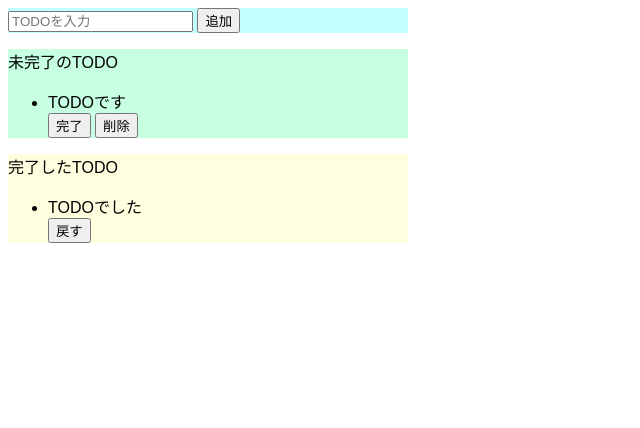
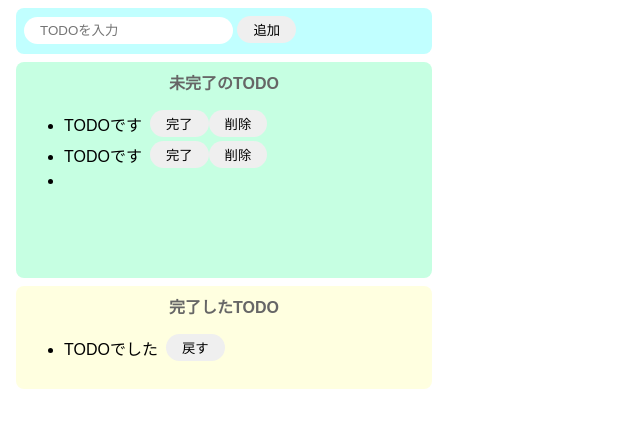
Before and after one commit to gadname/Todo.js, a website built with Parcel: page src/index.html in a window 1280 px wide. Both pictures are taken after a click on the button "追加". Shown: the whole page, without its empty margins (0-640 px from the left). Built offline with nearby package versions, Linux system fonts and the light colour scheme.

Commit message:
Update 3 files

```diff
--- a/src/index.html
+++ b/src/index.html
@@ -7,13 +7,18 @@
 
   <body>
     <div class="input-area">
-      <input placeholder="TODOを入力" />
-      <button>追加</button>
+      <input id="add-text" placeholder="TODOを入力" />
+      <button id="add-button">追加</button>
     </div>
     <div class="incomplete-area">
-      <p>未完了のTODO</p>
-      <ul>
-        <div>
+      <p class="title">未完了のTODO</p>
+      <ul id="incomplete-list">
+        <div class="list-row">
+          <li>TODOです</li>
+          <button>完了</button>
+          <button>削除</button>
+        </div>
+        <div class="list-row">
           <li>TODOです</li>
           <button>完了</button>
           <button>削除</button>
@@ -21,9 +26,9 @@
       </ul>
     </div>
     <div class="complete-area">
-      <p>完了したTODO</p>
+      <p class="title">完了したTODO</p>
       <ul>
-        <div>
+        <div class="list-row">
           <li>TODOでした</li>
           <button>戻す</button>
         </div>
--- a/src/index.mjs
+++ b/src/index.mjs
@@ -1 +1,28 @@
 import "./styles.css";
+const onClickAdd = () => {
+  const inputText = document.getElementById("add-text").value;
+  document.getElementById("add-text").value = "";
+
+  const div = document.createElement("div");
+  div.className = "list-row";
+
+  const li = document.createElement("li");
+  li.innerText = inputText;
+
+  const completeButton = document.createElement("button");
+  completeButton.innerText = "完了";
+
+  //削除ボタンのタグ生成
+  const deleteButton = document.createElement("button");
+  deleteButton.innerText = "削除";
+  console.log(deleteButton);
+
+  div.appendChild(li);
+
+  const incompleteList = document.getElementById("incomplete-list");
+  incompleteList.appendChild(div); // ここでエラーが発生していた部分を修正
+};
+
+document
+  .getElementById("add-button")
+  .addEventListener("click", () => onClickAdd());
--- a/src/styles.css
+++ b/src/styles.css
@@ -1,17 +1,68 @@
 body {
   font-family: sans-serif;
+}
+
+input {
+}
+
+input {
+  border-radius: 16px;
+  border: none;
+  padding: 6px 16px;
+  outline: none;
+}
+
+button {
+  border-radius: 16px;
+  border: none;
+  padding: 4px 16px;
+}
+
+button:hover {
+  background-color: #ff7fff;
+  color: #fff;
+  cursor: pointer;
+}
+
+li {
+  margin-right: 8px;
 }
 
 .input-area {
   background-color: #c1ffff;
   width: 400px;
+  height: 30px;
+  padding: 8px;
+  margin: 8px;
+  border-radius: 8px;
 }
 
 .incomplete-area {
   background-color: #c6ffe2;
   width: 400px;
+  min-height: 200px;
+  padding: 8px;
+  margin: 8px;
+  border-radius: 8px;
 }
 
 .complete-area {
   background-color: #ffffe0;
   width: 400px;
+  padding: 8px;
+  margin: 8px;
+  border-radius: 8px;
+}
+
+.title {
+  text-align: center;
+  margin-top: 0;
+  font-weight: bold;
+  color: #666;
+}
+
+.list-row {
+  display: flex;
+  align-items: center;
+  padding-bottom: 4px;
+}
```
